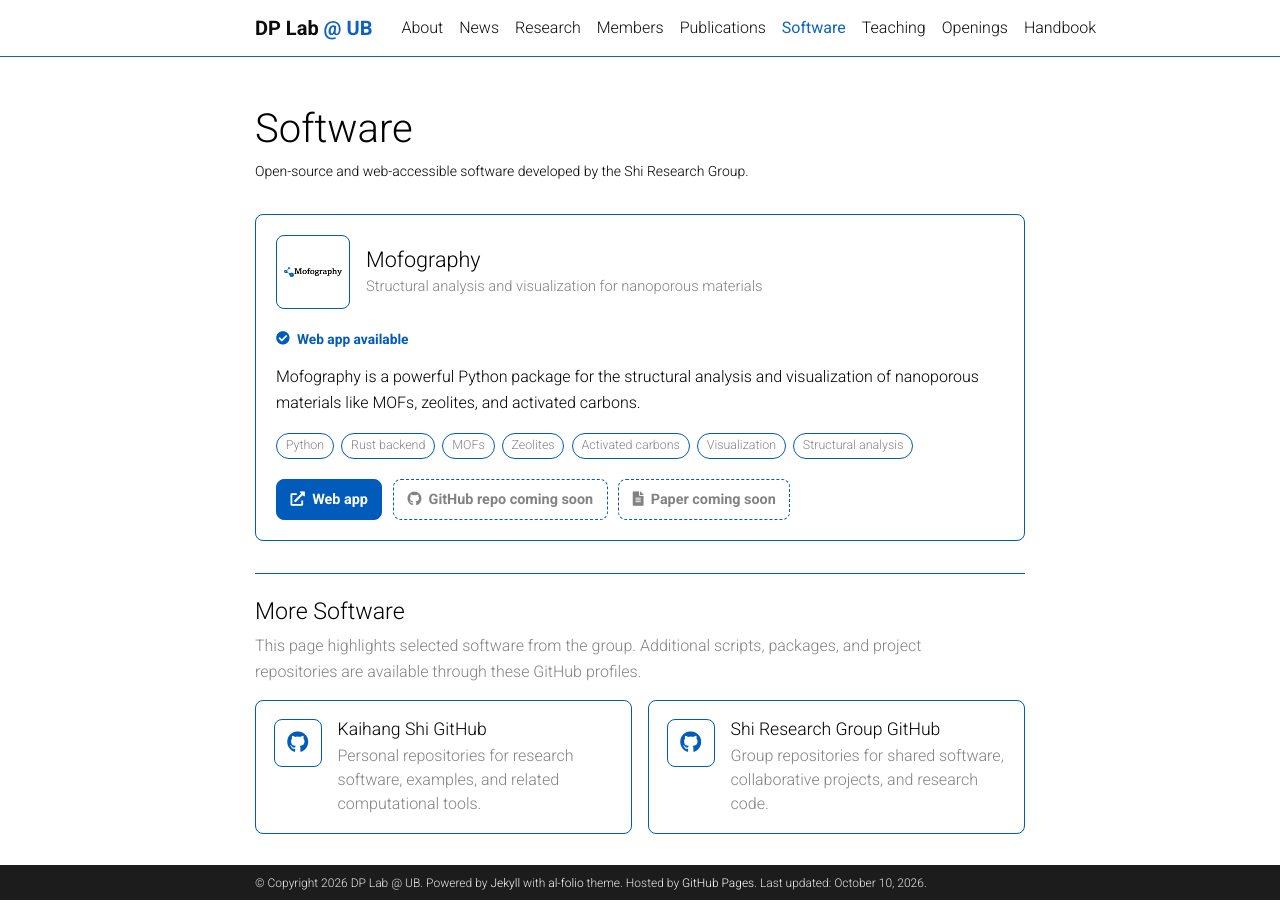
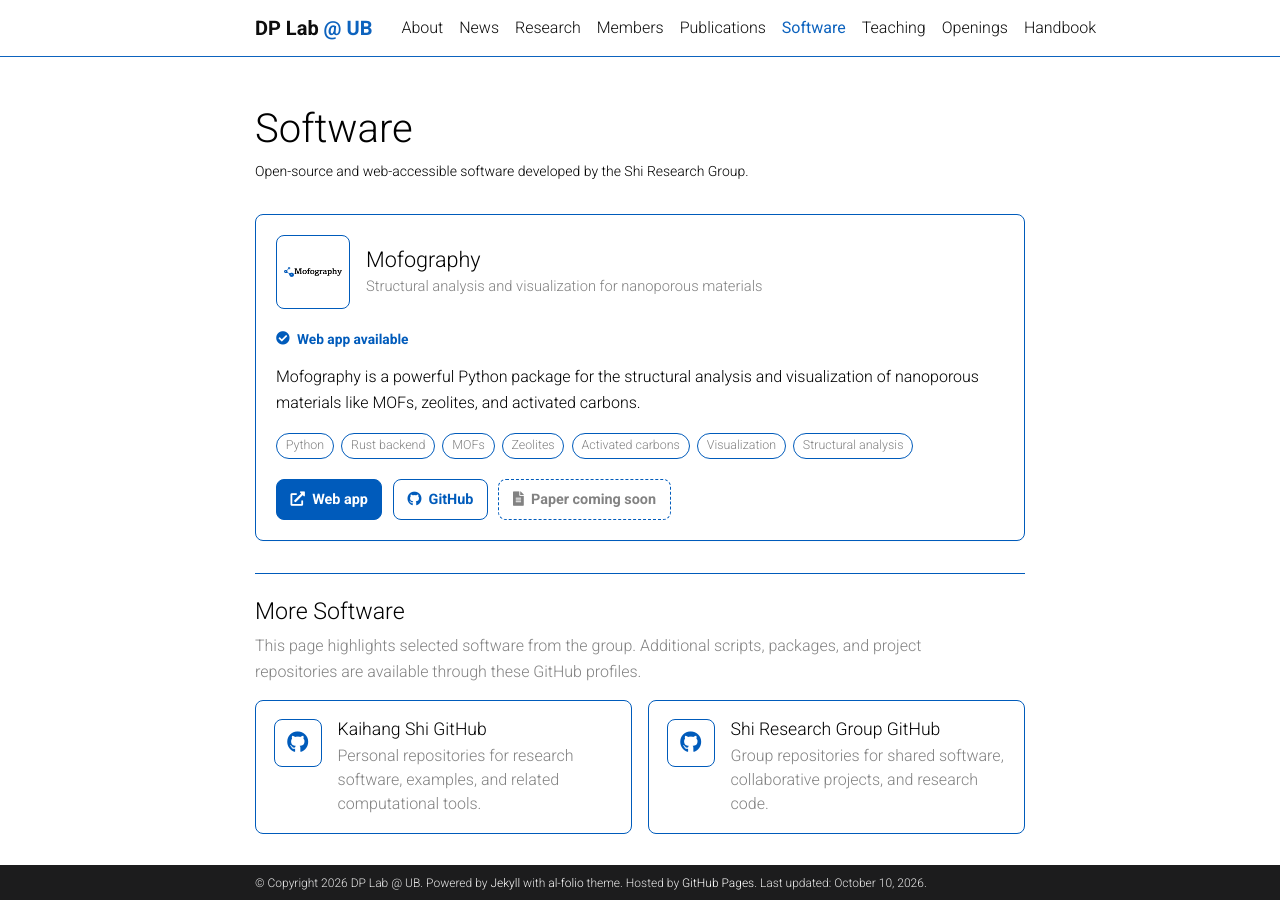
Before and after one commit to ShiResearchGroup/shiresearchgroup.github.io, a Jekyll site: the page built from _pages/software.md, in a window 1280 px wide. Built offline with Jekyll 4.4.1, drawn with Linux system fonts in a browser that asks for light colours; comment, search, counter and statistics services are not loaded; a style sheet for code colours, icons or effects is not loaded.

Commit message:
Update software.md

```diff
--- a/_pages/software.md
+++ b/_pages/software.md
@@ -11,8 +11,8 @@
     tagline: Structural analysis and visualization for nanoporous materials
     description: Mofography is a powerful Python package for the structural analysis and visualization of nanoporous materials like MOFs, zeolites, and activated carbons.
     app_url: https://arung-northwestern-mofography-web-demo.hf.space/
-    repo_url:
-    repo_status: GitHub repo coming soon
+    repo_url: https://github.com/mofography/mofography
+    repo_status: GitHub repo
     paper_url:
     paper_status: Paper coming soon
     status: Web app available
```
